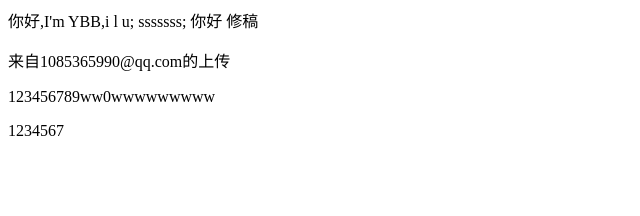
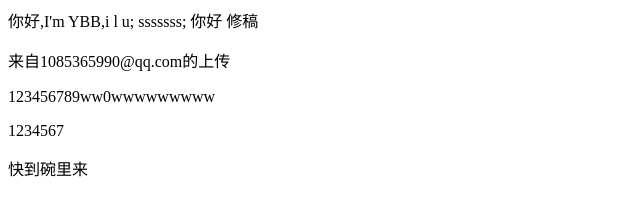
Before and after one commit to suibian-make/gitmylove, a plain HTML site: page index.html in a window 1280 px wide. Shown: the whole page, without its empty margins (0-640 px from the left). Drawn offline with Linux system fonts and the light colour scheme.

Commit message:
six six six

```diff
--- a/index.html
+++ b/index.html
@@ -14,6 +14,7 @@
     <p>来自1085365990@qq.com的上传</p>
     123456789ww0wwwwwwwww
     <p>1234567</p>
+    <p>快到碗里来</p>
 </body>
 
 </html>
```
